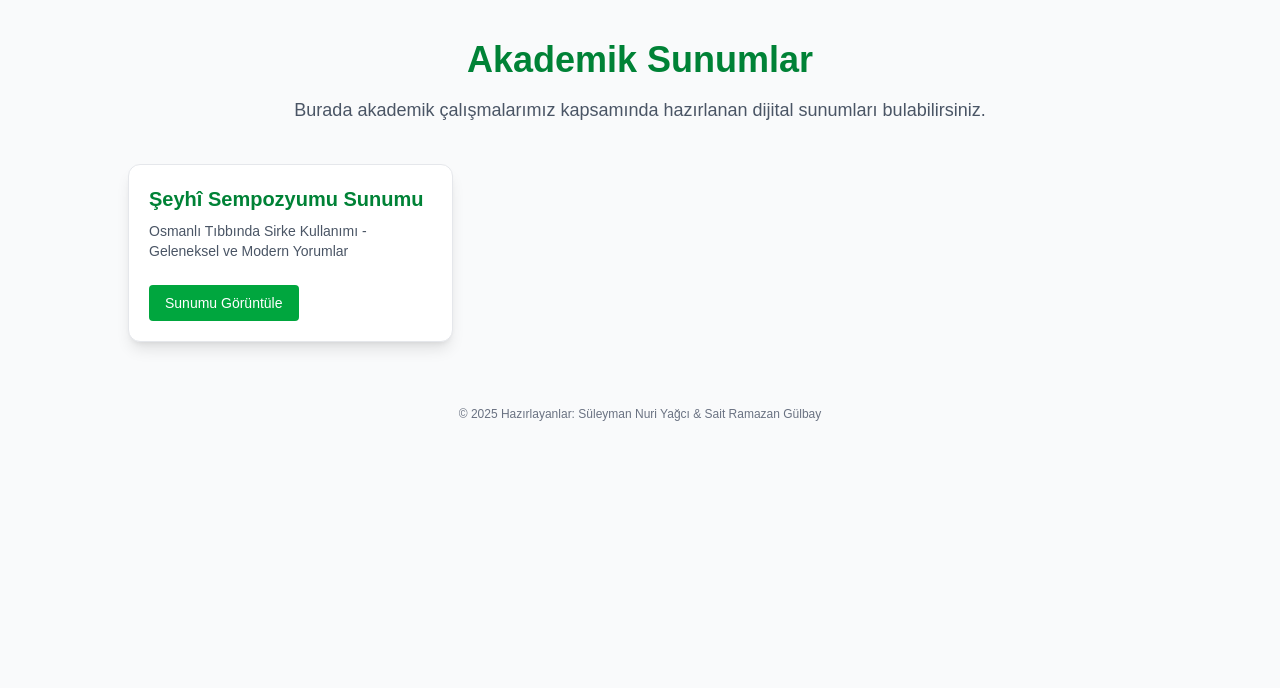
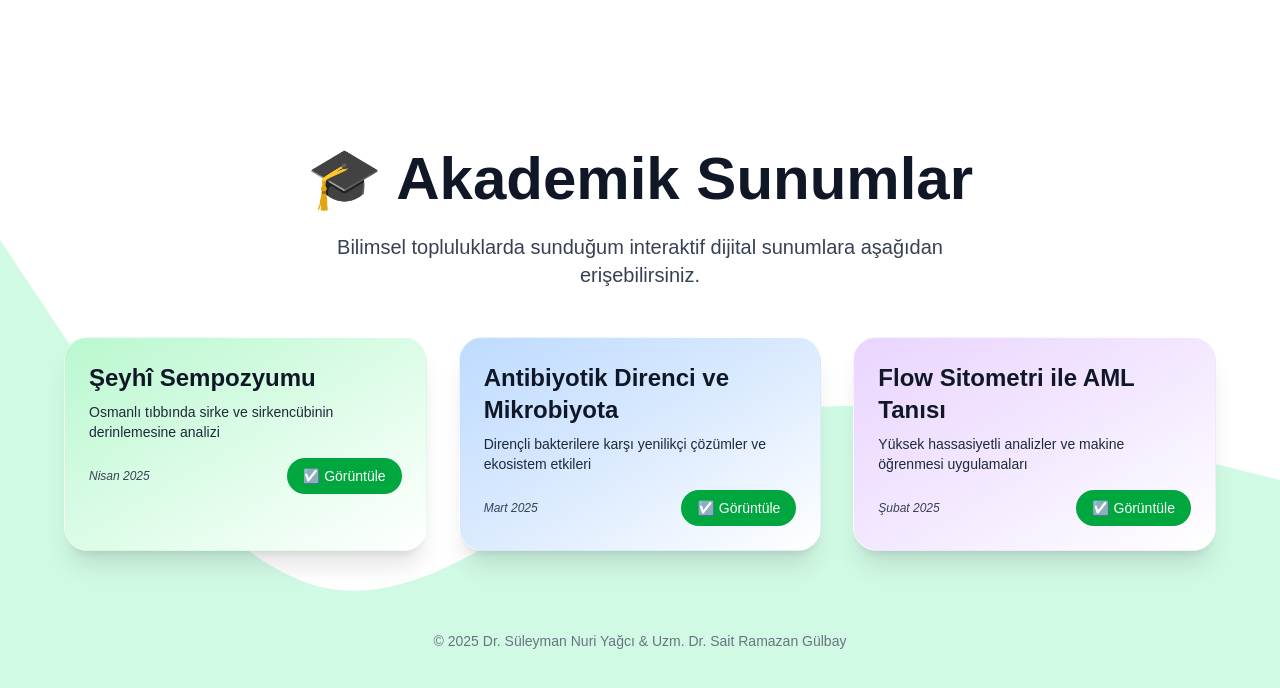
Before and after one commit to srgulbay/akademik, a Next.js app: page / in a window 1280 px wide. Shown: the top 688 px of the page. Built offline with nearby package versions, Linux system fonts and the light colour scheme.

Commit message:
Framer Motion uyumlu MotionCard bileşeni eklendi

```diff
--- a/src/app/page.tsx
+++ b/src/app/page.tsx
@@ -1,25 +1,114 @@
 // src/app/page.tsx
-import MotionCard from "@/components/MotionCard";
+
+"use client";
+import Link from "next/link";
+import { motion } from "framer-motion";
 
 export default function Home() {
+  const presentations = [
+    {
+      title: 'Şeyhî Sempozyumu',
+      description: 'Osmanlı tıbbında sirke ve sirkencübinin derinlemesine analizi',
+      path: '/Sunumlar/Seyhi-Sempozyum/SUNUM.html',
+      date: 'Nisan 2025',
+      bg: 'from-green-200 via-green-100 to-white'
+    },
+    {
+      title: 'Antibiyotik Direnci ve Mikrobiyota',
+      description: 'Dirençli bakterilere karşı yenilikçi çözümler ve ekosistem etkileri',
+      path: '/Sunumlar/Antibiyotik-Direnci/sunum.html',
+      date: 'Mart 2025',
+      bg: 'from-blue-200 via-blue-100 to-white'
+    },
+    {
+      title: 'Flow Sitometri ile AML Tanısı',
+      description: 'Yüksek hassasiyetli analizler ve makine öğrenmesi uygulamaları',
+      path: '/Sunumlar/Flow-AML/sunum.html',
+      date: 'Şubat 2025',
+      bg: 'from-purple-200 via-purple-100 to-white'
+    }
+  ];
+
   return (
-    <main className="min-h-screen bg-gray-50 dark:bg-gray-900 text-gray-800 dark:text-gray-100 py-10 px-6">
-      <div className="max-w-5xl mx-auto">
-        <h1 className="text-4xl font-bold mb-4 text-center text-green-700 dark:text-green-300">
-          Akademik Sunumlar
-        </h1>
-        <p className="text-center text-lg mb-10 text-gray-600 dark:text-gray-400">
-          Burada akademik çalışmalarımız kapsamında hazırlanan dijital sunumları bulabilirsiniz.
-        </p>
+    <div className="relative overflow-hidden">
+      {/* Dekoratif dalga svg arkaplan */}
+      <div className="absolute inset-0 -z-10 overflow-hidden">
+        <motion.svg
+          className="w-full h-full"
+          viewBox="0 0 1440 320"
+          preserveAspectRatio="none"
+          initial={{ y: 320 }}
+          animate={{ y: 0 }}
+          transition={{ duration: 1.2, ease: 'easeOut' }}
+        >
+          <path
+            fill="#D1FAE5"
+            fillOpacity="1"
+            d="M0,96L60,128C120,160,240,224,360,234.7C480,245,600,203,720,181.3C840,160,960,160,1080,165.3C1200,171,1320,181,1380,186.7L1440,192L1440,320L1380,320C1320,320,
+              1200,320,1080,320C960,320,840,320,720,320C600,320,480,320,360,320C240,320,120,320,60,320L0,320Z"
+          />
+        </motion.svg>
+      </div>
 
-        <div className="grid grid-cols-1 sm:grid-cols-2 lg:grid-cols-3 gap-6">
-          <MotionCard />
+      <main className="min-h-screen flex flex-col items-center justify-center px-6 py-16">
+        <motion.h1
+          className="text-5xl md:text-6xl font-bold text-gray-900 dark:text-gray-50 text-center mb-6"
+          initial={{ opacity: 0, scale: 0.8 }}
+          animate={{ opacity: 1, scale: 1 }}
+          transition={{ duration: 0.8 }}
+        >
+          🎓 Akademik Sunumlar
+        </motion.h1>
+        <motion.p
+          className="text-lg md:text-xl text-gray-700 dark:text-gray-300 text-center max-w-2xl mb-12"
+          initial={{ opacity: 0 }}
+          animate={{ opacity: 1 }}
+          transition={{ delay: 0.4, duration: 0.6 }}
+        >
+          Bilimsel topluluklarda sunduğum interaktif dijital sunumlara aşağıdan erişebilirsiniz.
+        </motion.p>
+
+        <div className="grid grid-cols-1 sm:grid-cols-2 lg:grid-cols-3 gap-8 w-full max-w-6xl">
+          {presentations.map((p, i) => (
+            <motion.div
+              key={i}
+              className={`rounded-3xl p-6 bg-gradient-to-br ${p.bg} backdrop-blur-sm border border-white/30 shadow-xl transform hover:scale-105 transition-transform duration-300`}
+              initial={{ opacity: 0, y: 40 }}
+              animate={{ opacity: 1, y: 0 }}
+              transition={{ delay: 0.3 + i * 0.2, duration: 0.7 }}
+              whileHover={{ scale: 1.07 }}
+            >
+              <h2 className="text-2xl font-semibold text-gray-900 dark:text-gray-800 mb-2">
+                {p.title}
+              </h2>
+              <p className="text-sm text-gray-800 dark:text-gray-600 mb-4">
+                {p.description}
+              </p>
+              <div className="flex items-center justify-between">
+                <span className="text-xs text-gray-700 dark:text-gray-500 italic">
+                  {p.date}
+                </span>
+                <Link
+                  href={p.path}
+                  target="_blank"
+                  className="inline-flex items-center space-x-2 text-sm font-medium text-white bg-green-600 dark:bg-green-500 rounded-full px-4 py-2 hover:bg-green-700 dark:hover:bg-green-600 transition-colors"
+                >
+                  <span>☑️ Görüntüle</span>
+                </Link>
+              </div>
+            </motion.div>
+          ))}
         </div>
 
-        <div className="mt-16 text-center text-xs text-gray-500 dark:text-gray-600">
-          © {new Date().getFullYear()} Hazırlayanlar: Süleyman Nuri Yağcı & Sait Ramazan Gülbay
-        </div>
-      </div>
-    </main>
+        <motion.footer
+          className="mt-20 text-center text-sm text-gray-500 dark:text-gray-400"
+          initial={{ opacity: 0 }}
+          animate={{ opacity: 1 }}
+          transition={{ delay: 1.4, duration: 0.5 }}
+        >
+          © {new Date().getFullYear()} Dr. Süleyman Nuri Yağcı & Uzm. Dr. Sait Ramazan Gülbay
+        </motion.footer>
+      </main>
+    </div>
   );
 }
```
